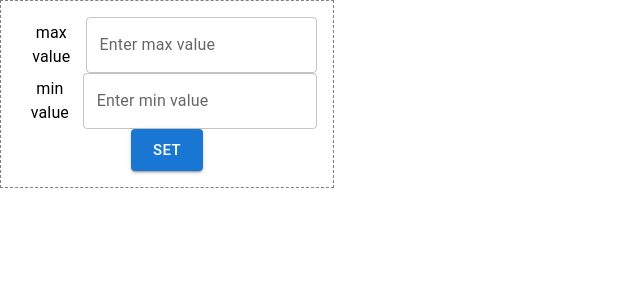
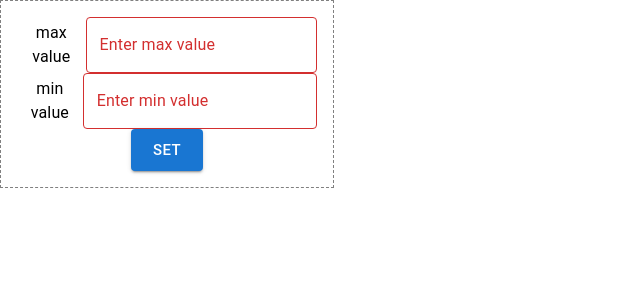
Before and after one commit to olesya-sh-dev/counter-2in1, a React (Create React App) app: page / in a window 1280 px wide. Shown: the top 300 px of the page, without its empty margins (0-640 px from the left). Built offline with nearby package versions, Linux system fonts and the light colour scheme.

Commit message:
добавлен error на поля maxValue и minValue

```diff
--- a/src/components/Settings.tsx
+++ b/src/components/Settings.tsx
@@ -44,6 +44,9 @@ export const Settings = ({maxValue, minValue, giveValues, setMaxValue, setMinVal
           type="number"
           value={maxValue}
           onChange={setMaxValueHandler}
+          error={maxValue! < minValue! || maxValue! < 0 || maxValue === null }
+
+
         />
       </Box>
       <Box
@@ -61,6 +64,8 @@ export const Settings = ({maxValue, minValue, giveValues, setMaxValue, setMinVal
           type="number"
           value={minValue}
           onChange={setMinValueHandler}
+          error={maxValue! < minValue! ||minValue! < 0 || minValue === null}
+
         />
       </Box>
 
```
